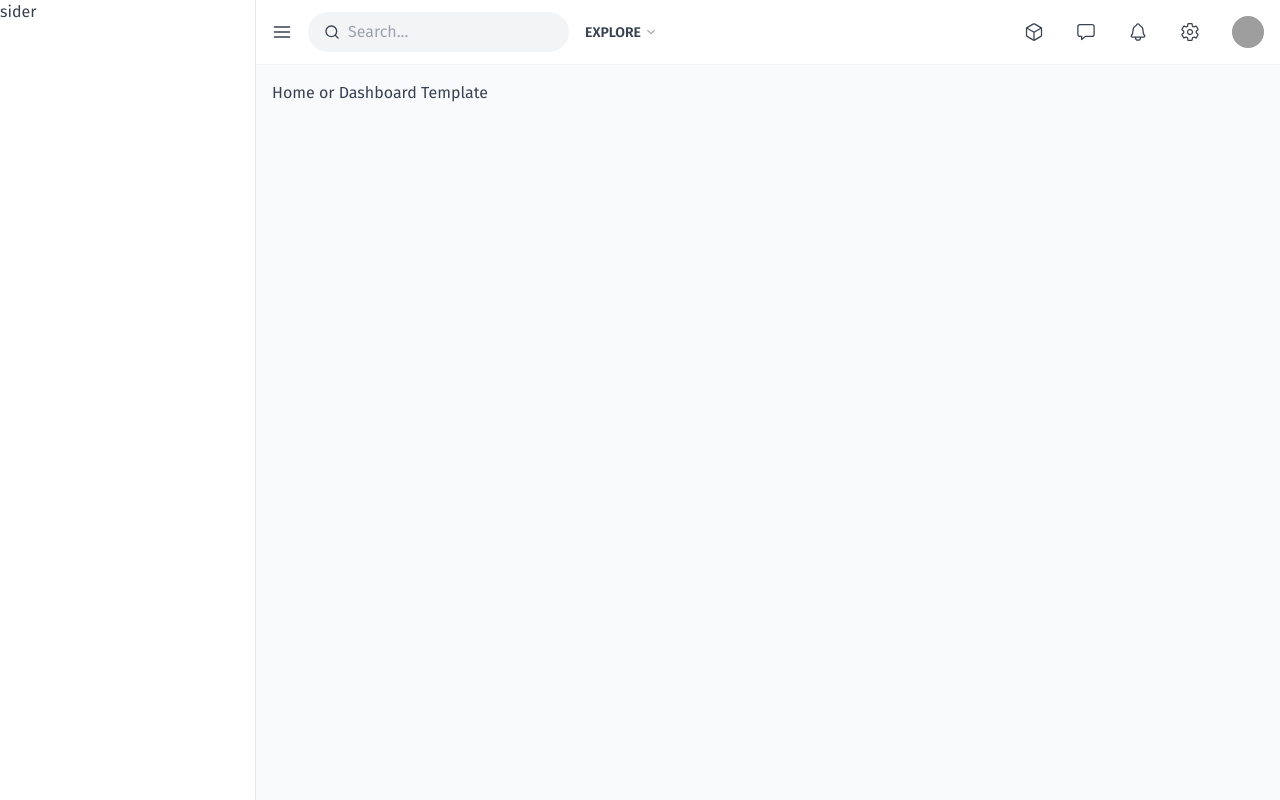
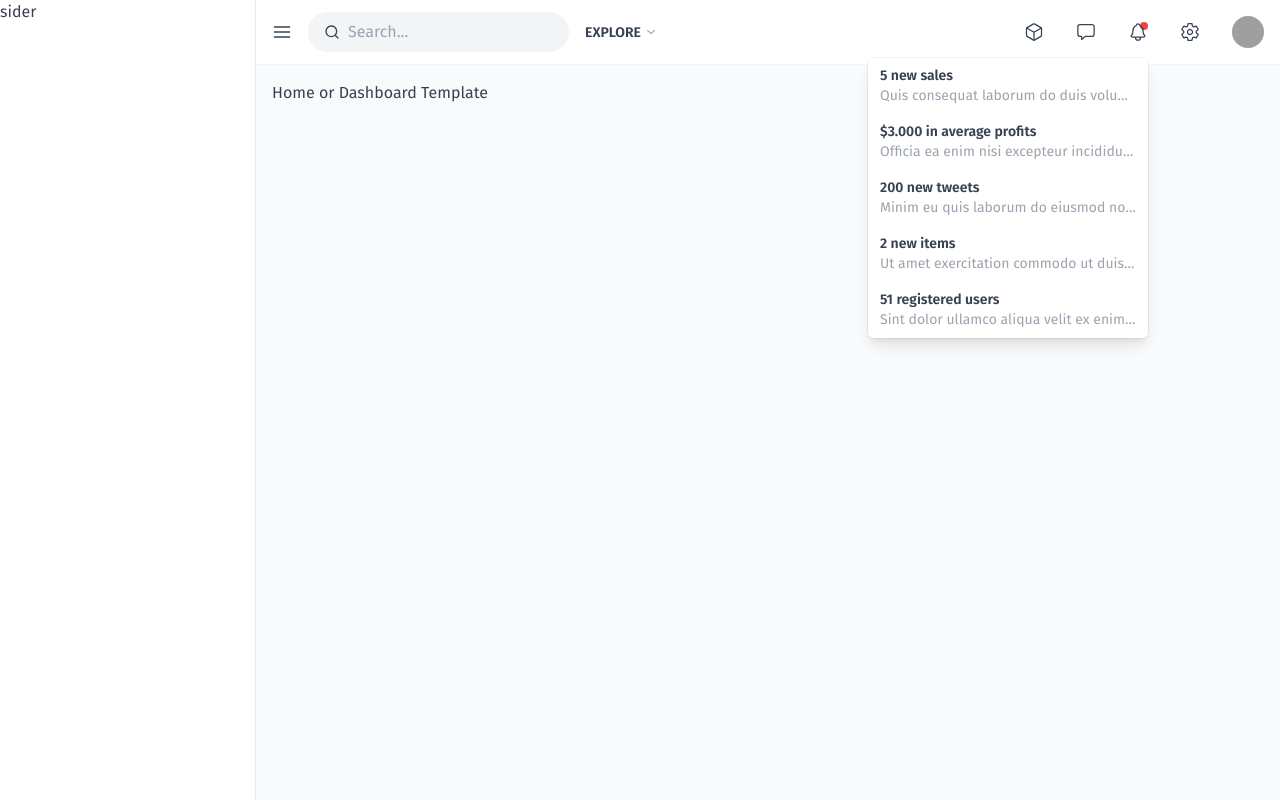
Before and after one commit to andriyfm/next-esse, a Next.js app: page / in a window 1280 px wide. Both pictures are taken after a click on the button 1138 px from the left and 32 px from the top of the page. Built offline with nearby package versions, Linux system fonts and the light colour scheme; grey boxes are pictures that could not be loaded.

Commit message:
Styling the dropdown notifications component

```diff
--- a/src/components/molecules/DropdownNotifications.tsx
+++ b/src/components/molecules/DropdownNotifications.tsx
@@ -1,15 +1,34 @@
+import { DropdownMenu } from "@atoms/DropdownMenu";
+import { Menu } from "@headlessui/react";
+import { notificationsData } from "data/notificationsData";
 import * as React from "react";
 import { IoNotificationsOutline } from "react-icons/io5";
 
-export const DropdownNotifications: React.FC = () => {
+const IconButton: React.FC = () => {
   return (
-    <div>
-      {/* dropdown button */}
-      <button className="flex items-center">
-        <IoNotificationsOutline className="text-xl" />
-      </button>
-
-      {/* dropdown menu here... */}
+    <div className="relative before:w-2 before:h-2 before:rounded-full before:bg-red-500 before:top-0 before:right-0 before:absolute">
+      <IoNotificationsOutline className="relative text-xl" />
     </div>
   );
 };
+
+export const DropdownNotifications: React.FC = () => {
+  return (
+    <DropdownMenu icon={<IconButton />}>
+      {notificationsData.map((item, i) => (
+        <Menu.Item
+          key={i}
+          as="button"
+          className="bg-white hover:bg-gray-50 min-w-[256px] py-2 px-3 text-sm rounded-md group"
+        >
+          <div className="text-left w-[256px]">
+            <div className="w-full font-semibold truncate">{item.title}</div>
+            <div className="w-full text-gray-400 truncate">
+              {item.description}
+            </div>
+          </div>
+        </Menu.Item>
+      ))}
+    </DropdownMenu>
+  );
+};
--- /dev/null
+++ b/src/data/notificationsData.tsx
@@ -0,0 +1,36 @@
+export type NotificationType = {
+  title: string;
+  description: string;
+  createdAt: number;
+};
+
+export const notificationsData: NotificationType[] = [
+  {
+    title: "5 new sales",
+    description:
+      "Quis consequat laborum do duis voluptate sint ad sit deserunt eu quis eiusmod.",
+    createdAt: Date.now(),
+  },
+  {
+    title: "$3.000 in average profits",
+    description:
+      "Officia ea enim nisi excepteur incididunt Lorem eiusmod amet incididunt dolor.",
+    createdAt: Date.now(),
+  },
+  {
+    title: "200 new tweets",
+    description: "Minim eu quis laborum do eiusmod non nostrud veniam ipsum.",
+    createdAt: Date.now(),
+  },
+  {
+    title: "2 new items",
+    description: "Ut amet exercitation commodo ut duis aute.",
+    createdAt: Date.now(),
+  },
+  {
+    title: "51 registered users",
+    description:
+      "Sint dolor ullamco aliqua velit ex enim eu id aliquip ullamco reprehenderit sit dolor.",
+    createdAt: Date.now(),
+  },
+];
```
Also changed, not shown: 1 other file (tests, documents, lock files or other folders).
